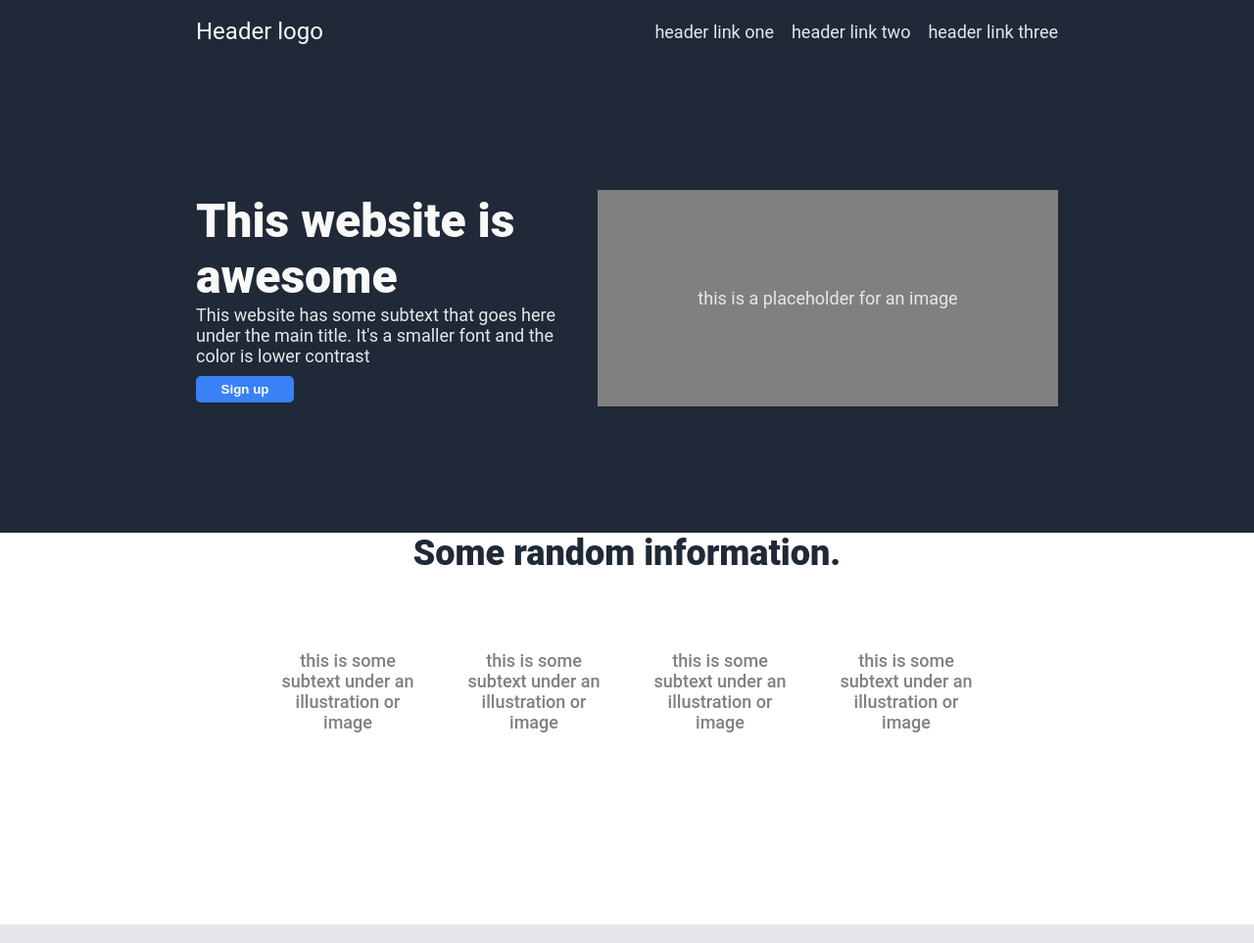
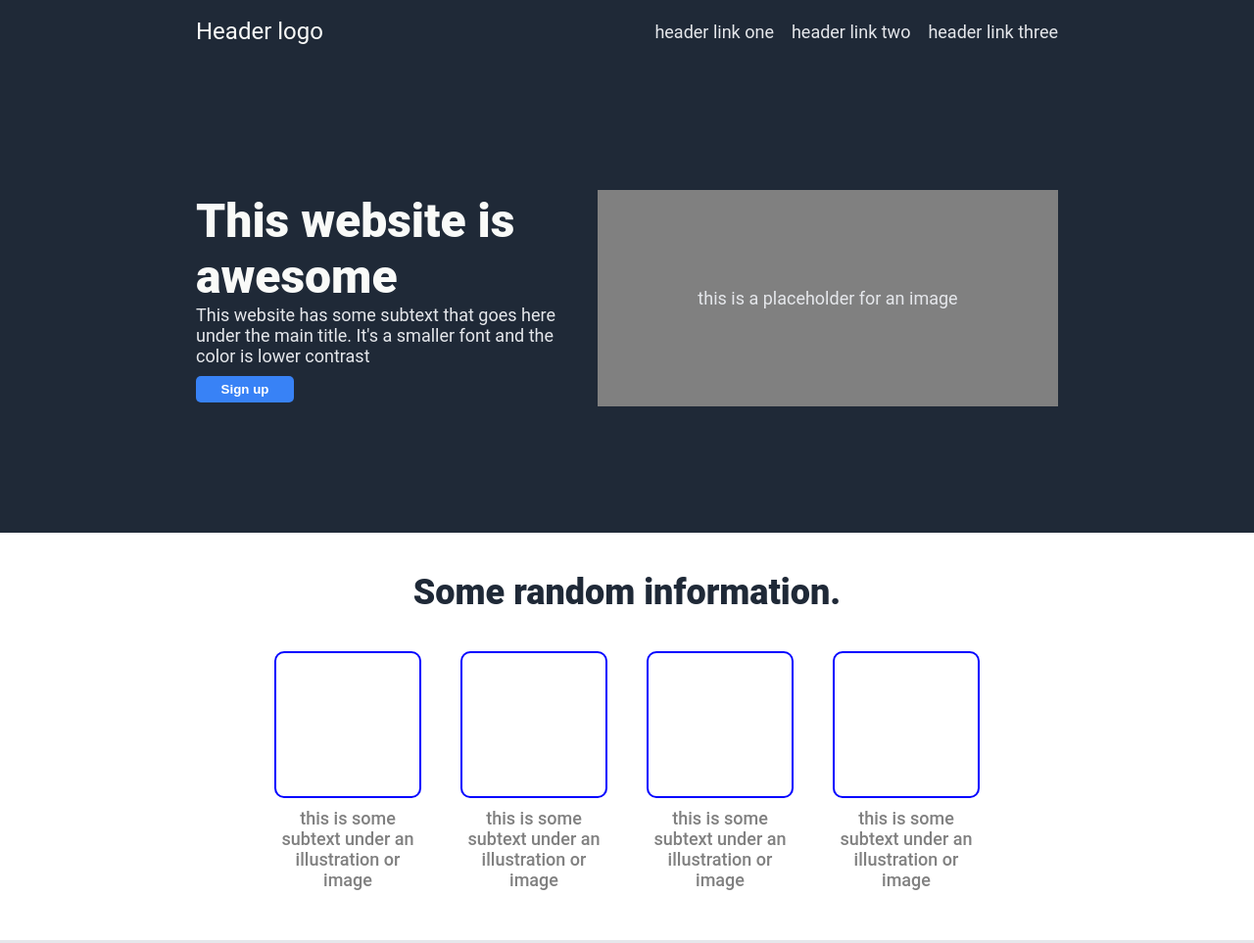
Before and after one commit to Karjeje/css-project, a plain HTML site: page index.html in a window 1280 px wide. Shown: the top 963 px of the page at 98% size. Drawn offline with Linux system fonts and the light colour scheme.

Commit message:
Finished html
This is the version at the end of the project

```diff
--- a/index.html
+++ b/index.html
@@ -29,28 +29,28 @@
       <div class="hero-placeholder">this is a placeholder for an image</div>
     </div>
     <div class="information">
-      Some random information.
+      <p>Some random information.</p>
       <div class="information-container">
         <div>
-          <div></div>
+          <div class="image"></div>
           <p class="subtext">
             this is some subtext under an illustration or image
           </p>
         </div>
         <div>
-          <div></div>
+          <div class="image"></div>
           <p class="subtext">
             this is some subtext under an illustration or image
           </p>
         </div>
         <div>
-          <div></div>
+          <div class="image"></div>
           <p class="subtext">
             this is some subtext under an illustration or image
           </p>
         </div>
         <div>
-          <div></div>
+          <div class="image"></div>
           <p class="subtext">
             this is some subtext under an illustration or image
           </p>
```
